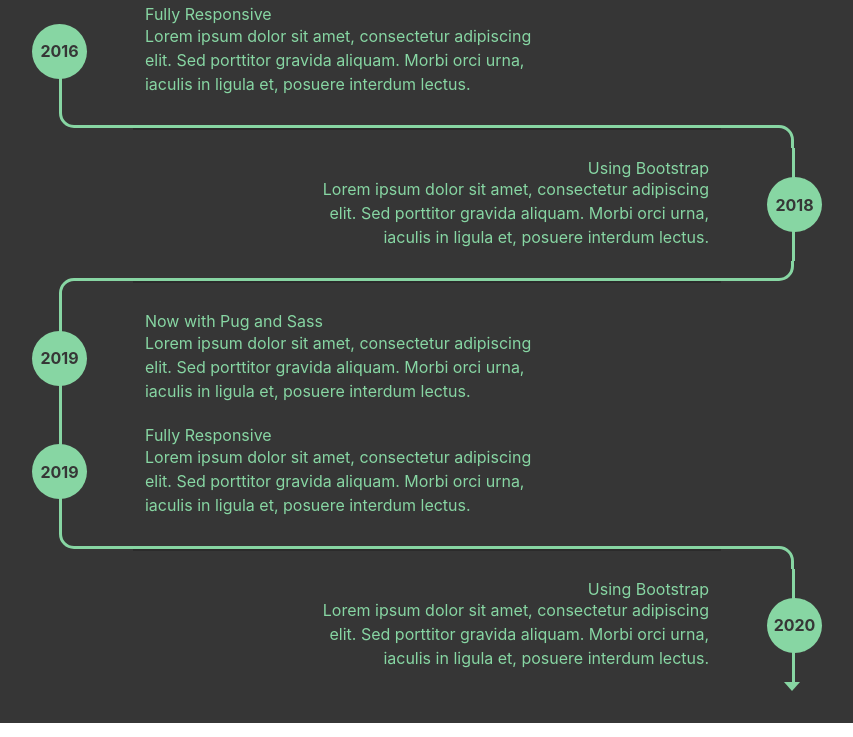
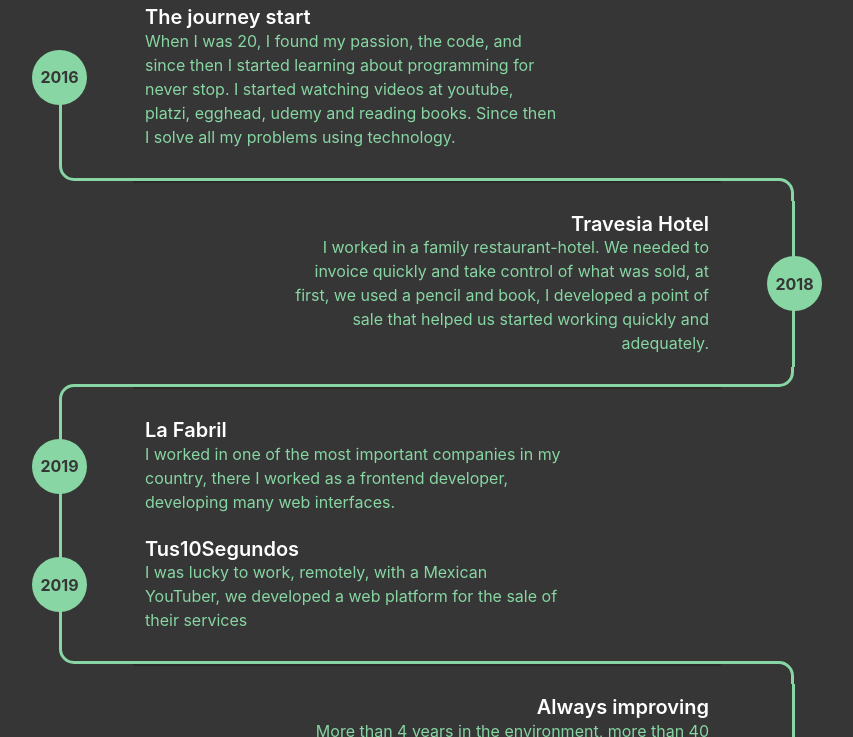
Before and after one commit to EnzoAliatis/cv-enzo, a Gatsby site: page / in a window 1280 px wide. Shown: the part 501-1238 px from the top of the page, without its empty margins (213-1066 px from the left). Built offline with nearby package versions, Linux system fonts and the light colour scheme; Gatsby itself is replaced by a stand-in of ours.

Commit message:
listo el timeline section. pasemos al proximo

```diff
--- a/src/components/timeline-section.js
+++ b/src/components/timeline-section.js
@@ -8,7 +8,7 @@ const TimelineSection = () => {
           <div className="columns is-centered">
             <div className="column is-three-quarters-desktop">
               <h2 className="title is-2 has-text-centered">
-                Experience overview
+                Overview experience
               </h2>
             </div>
           </div>
@@ -21,11 +21,9 @@ const TimelineSection = () => {
                       <div className="circle is-content-centered">2016</div>
                     </div>
                     <div className="column is-6">
-                      <h5>Fully Responsive</h5>
+                      <h5 className='title is-5 is-marginless'>The journey start</h5>
                       <p>
-                        Lorem ipsum dolor sit amet, consectetur adipiscing elit.
-                        Sed porttitor gravida aliquam. Morbi orci urna, iaculis
-                        in ligula et, posuere interdum lectus.
+                        When I was 20, I found my passion, the code, and since then I started learning about programming for never stop. I started watching videos at youtube, platzi, egghead, udemy and reading books. Since then I solve all my problems using technology.
                       </p>
                     </div>
                   </div>
@@ -42,11 +40,9 @@ const TimelineSection = () => {
                   </div>
                   <div className="columns is-mobile align-items-center justify-content-end how-it-works">
                     <div className="column is-6 has-text-right">
-                      <h5>Using Bootstrap</h5>
+                      <h5 className='title is-5 is-marginless'>Travesia Hotel</h5>
                       <p>
-                        Lorem ipsum dolor sit amet, consectetur adipiscing elit.
-                        Sed porttitor gravida aliquam. Morbi orci urna, iaculis
-                        in ligula et, posuere interdum lectus.
+                        I worked in a family restaurant-hotel. We needed to invoice quickly and take control of what was sold, at first, we used a pencil and book, I developed a point of sale that helped us started working quickly and adequately.
                       </p>
                     </div>
                     <div className="column is-2  has-text-centered full">
@@ -69,11 +65,9 @@ const TimelineSection = () => {
                       <div className="circle is-content-centered">2019</div>
                     </div>
                     <div className="column is-6">
-                      <h5>Now with Pug and Sass</h5>
+                      <h5 className='title is-5 is-marginless'>La Fabril</h5>
                       <p>
-                        Lorem ipsum dolor sit amet, consectetur adipiscing elit.
-                        Sed porttitor gravida aliquam. Morbi orci urna, iaculis
-                        in ligula et, posuere interdum lectus.
+                        I worked in one of the most important companies in my country, there I worked as a frontend developer, developing many web interfaces.
                       </p>
                     </div>
                   </div>
@@ -82,11 +76,9 @@ const TimelineSection = () => {
                       <div className="circle is-content-centered">2019</div>
                     </div>
                     <div className="column is-6">
-                      <h5>Fully Responsive</h5>
+                      <h5 className='title is-5 is-marginless'>Tus10Segundos</h5>
                       <p>
-                        Lorem ipsum dolor sit amet, consectetur adipiscing elit.
-                        Sed porttitor gravida aliquam. Morbi orci urna, iaculis
-                        in ligula et, posuere interdum lectus.
+                        I was lucky to work, remotely, with a Mexican YouTuber, we developed a web platform for the sale of their services
                       </p>
                     </div>
                   </div>
@@ -103,11 +95,9 @@ const TimelineSection = () => {
                   </div>
                   <div className="columns is-mobile align-items-center justify-content-end how-it-works mb-0">
                     <div className="column is-6 has-text-right">
-                      <h5>Using Bootstrap</h5>
+                      <h5 className='title is-5 is-marginless'>Always improving</h5>
                       <p>
-                        Lorem ipsum dolor sit amet, consectetur adipiscing elit.
-                        Sed porttitor gravida aliquam. Morbi orci urna, iaculis
-                        in ligula et, posuere interdum lectus.
+                        More than 4 years in the environment, more than 40 approved courses, I am ready to continue my jornie as a developer and continue solving problems using technology and always learning how to be a better programmer.
                       </p>
                     </div>
                     <div className="column is-2  has-text-centered full">
```
